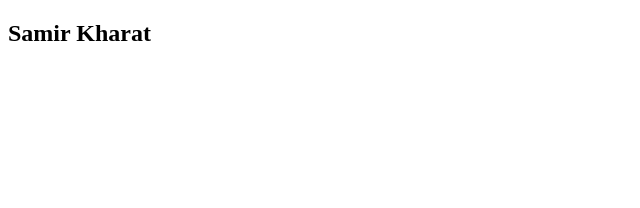
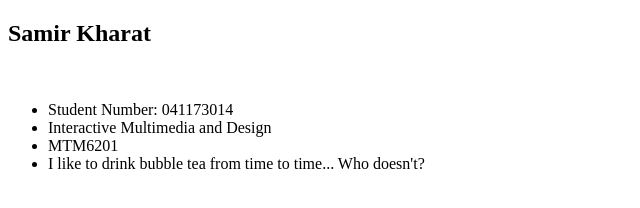
Before and after one commit to SamK-1/mtm6201-week1, a plain HTML site: page index.html in a window 1280 px wide. Shown: the whole page, without its empty margins (0-640 px from the left). Drawn offline with Linux system fonts and the light colour scheme.

Commit message:
completed list, and added img code to add a photo of myself later.

```diff
--- a/index.html
+++ b/index.html
@@ -8,6 +8,14 @@
 <body>
     <h2>Samir Kharat</h2>
 
+    <img src="" alt="">
+
+    <ul>
+        <li>Student Number: 041173014</li>
+        <li>Interactive Multimedia and Design</li>
+        <li>MTM6201</li>
+        <li>I like to drink bubble tea from time to time... Who doesn't?</li>
+    </ul>
 
 </body>
 </html>
```
